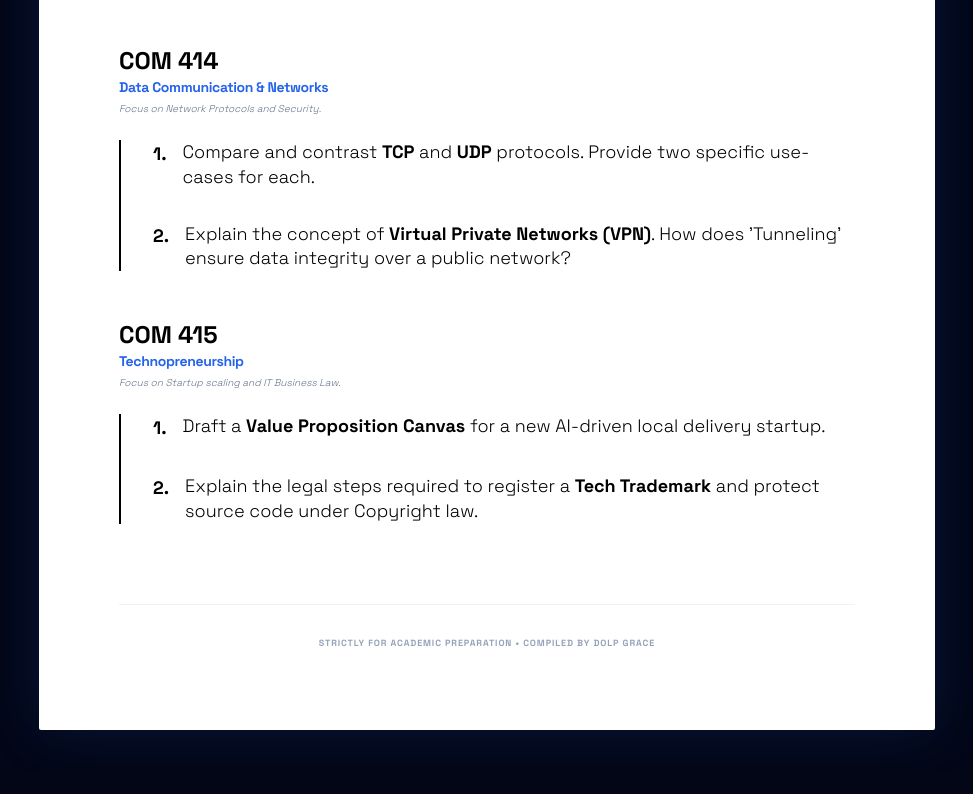
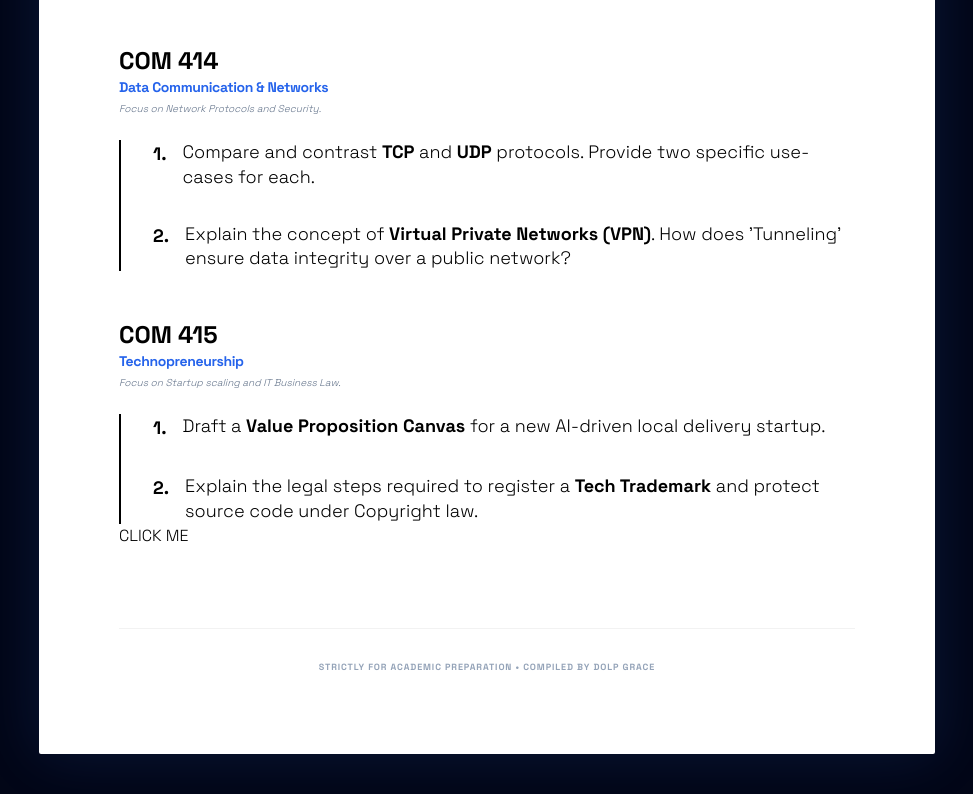
Before and after one commit to dgeak1/DGChat-v2.4, a plain HTML site: page index.html in a window 1280 px wide. Shown: the part 1237-2031 px from the top of the page, without its empty margins (153-1126 px from the left). Before the commit the page ends 2007 px from the top, so only its background shows below. Drawn offline with nearby package versions, Linux system fonts and the light colour scheme.

Commit message:
Update index.html

```diff
--- a/index.html
+++ b/index.html
@@ -50,6 +50,8 @@
 
         <div id="first-semester-content" class="space-y-12">
             </div>
+
+        <a href="two.html"> CLICK ME </a>
 
         <footer class="mt-20 pt-8 border-t border-black/5 text-center">
             <p class="text-[9px] font-bold uppercase tracking-widest text-slate-400">Strictly for Academic Preparation • Compiled by Dolp Grace </p>
```
